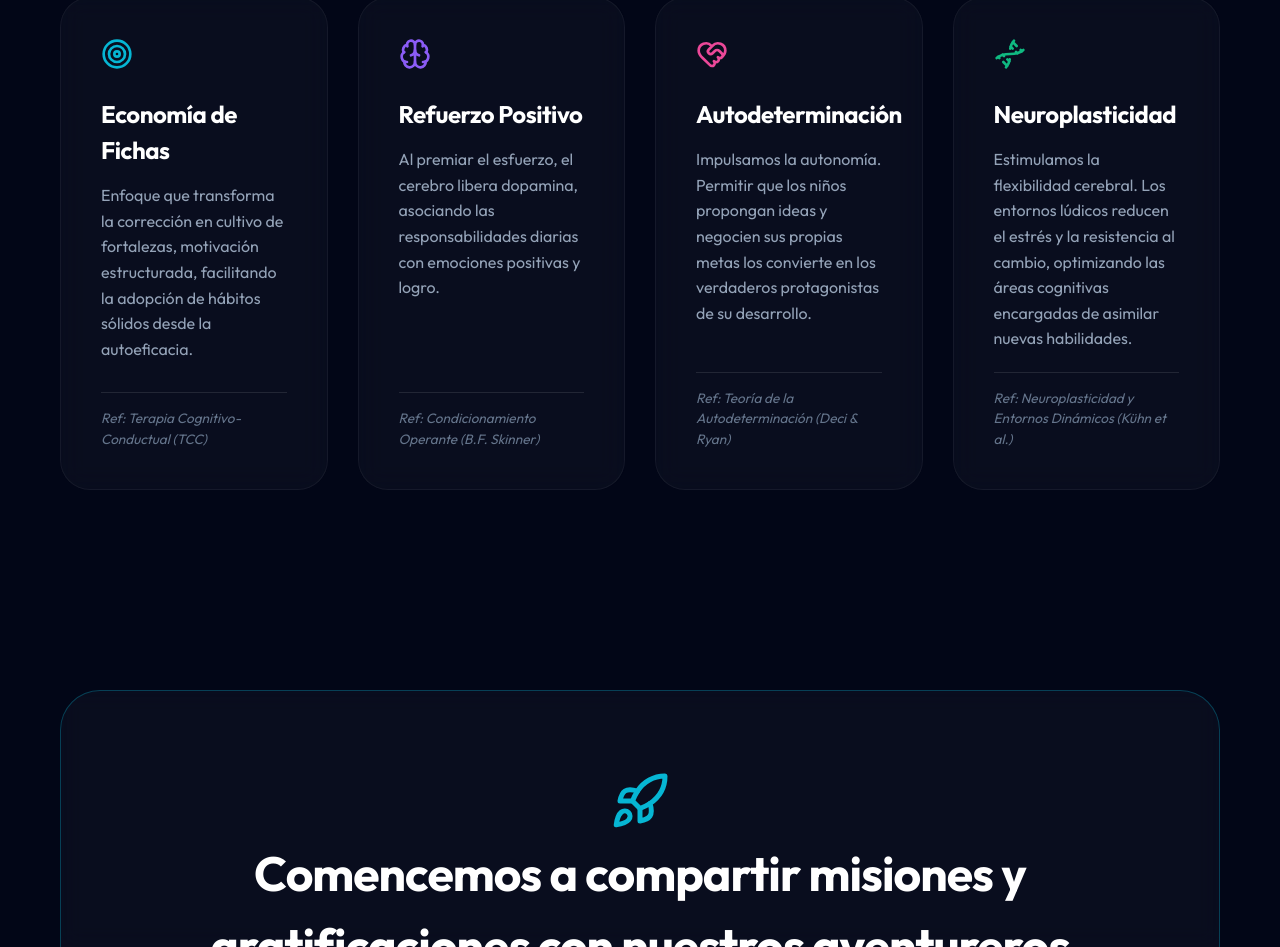
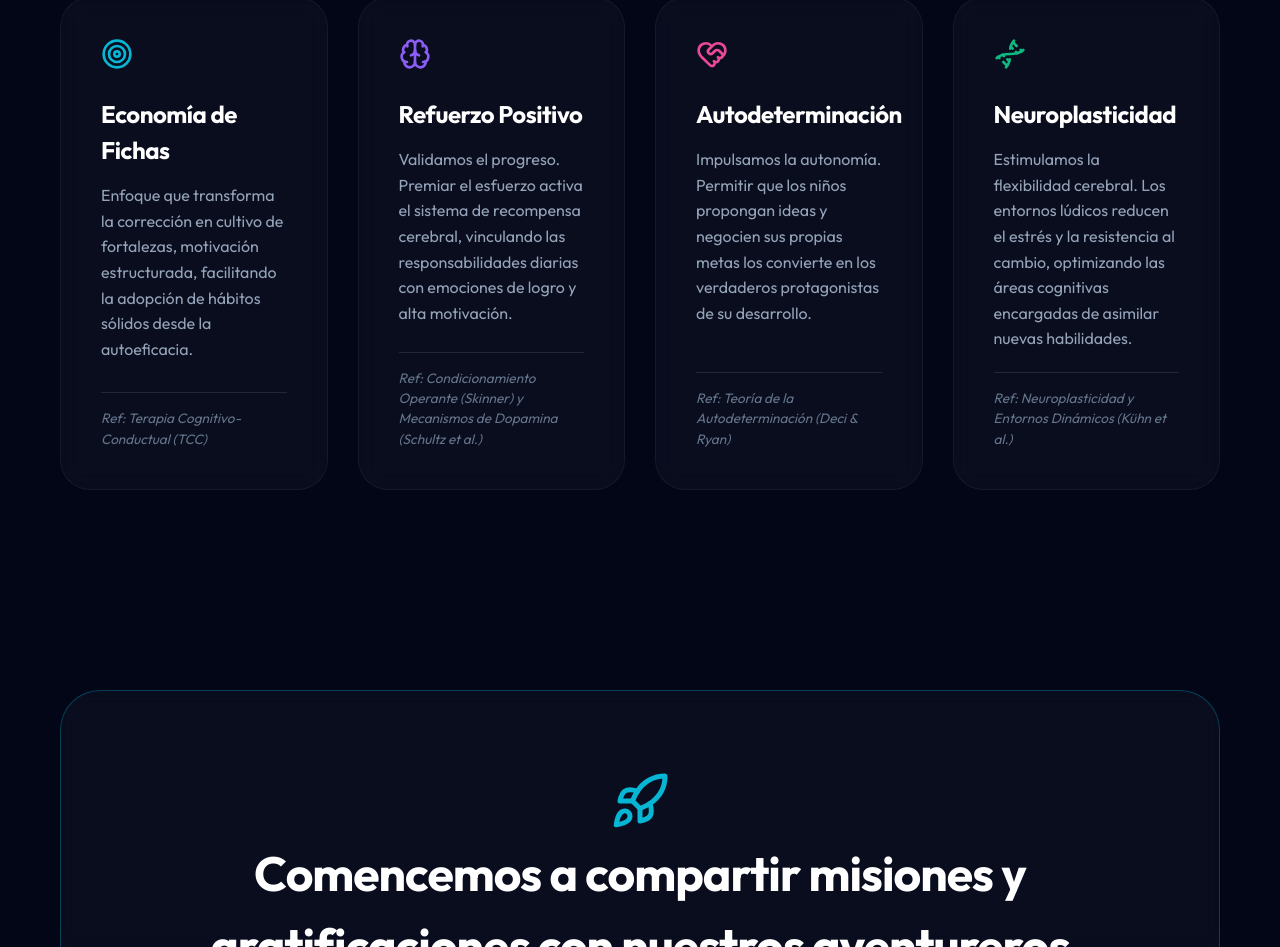
Before and after one commit to FernandoFerreyra11/play-balance-portfolio, a Next.js app: page / in a window 1280 px wide. Shown: the part 2968-3915 px from the top of the page. Built offline with nearby package versions, Linux system fonts and the light colour scheme; no server answers.

Commit message:
Update Refuerzo Positivo text and reference in landing page

```diff
--- a/src/components/LandingPage.tsx
+++ b/src/components/LandingPage.tsx
@@ -115,8 +115,8 @@ export function LandingPage() {
             <ValueCard
               icon={<Brain size={32} color="#8b5cf6" />}
               title="Refuerzo Positivo"
-              description="Al premiar el esfuerzo, el cerebro libera dopamina, asociando las responsabilidades diarias con emociones positivas y logro."
-              reference="Condicionamiento Operante (B.F. Skinner)"
+              description="Validamos el progreso. Premiar el esfuerzo activa el sistema de recompensa cerebral, vinculando las responsabilidades diarias con emociones de logro y alta motivación."
+              reference="Condicionamiento Operante (Skinner) y Mecanismos de Dopamina (Schultz et al.)"
             />
             <ValueCard
               icon={<HeartHandshake size={32} color="#ec4899" />}
```
